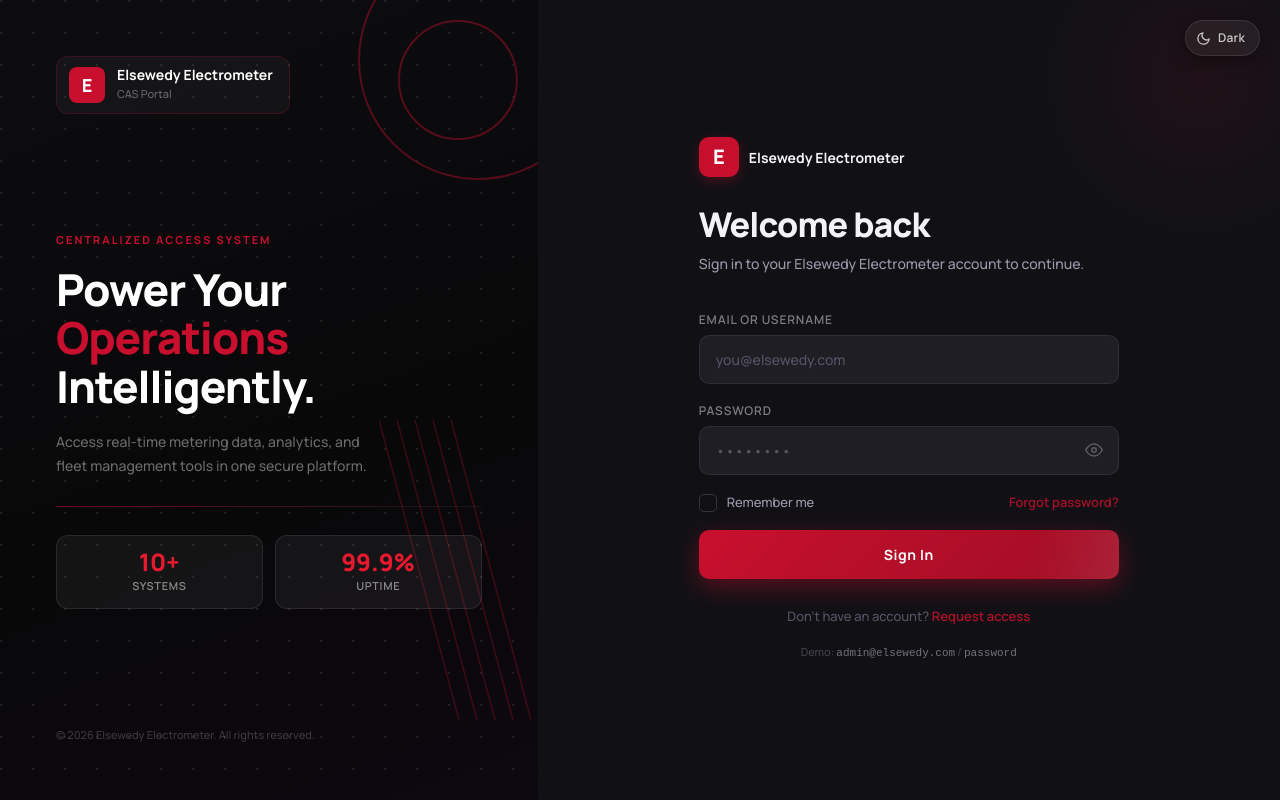
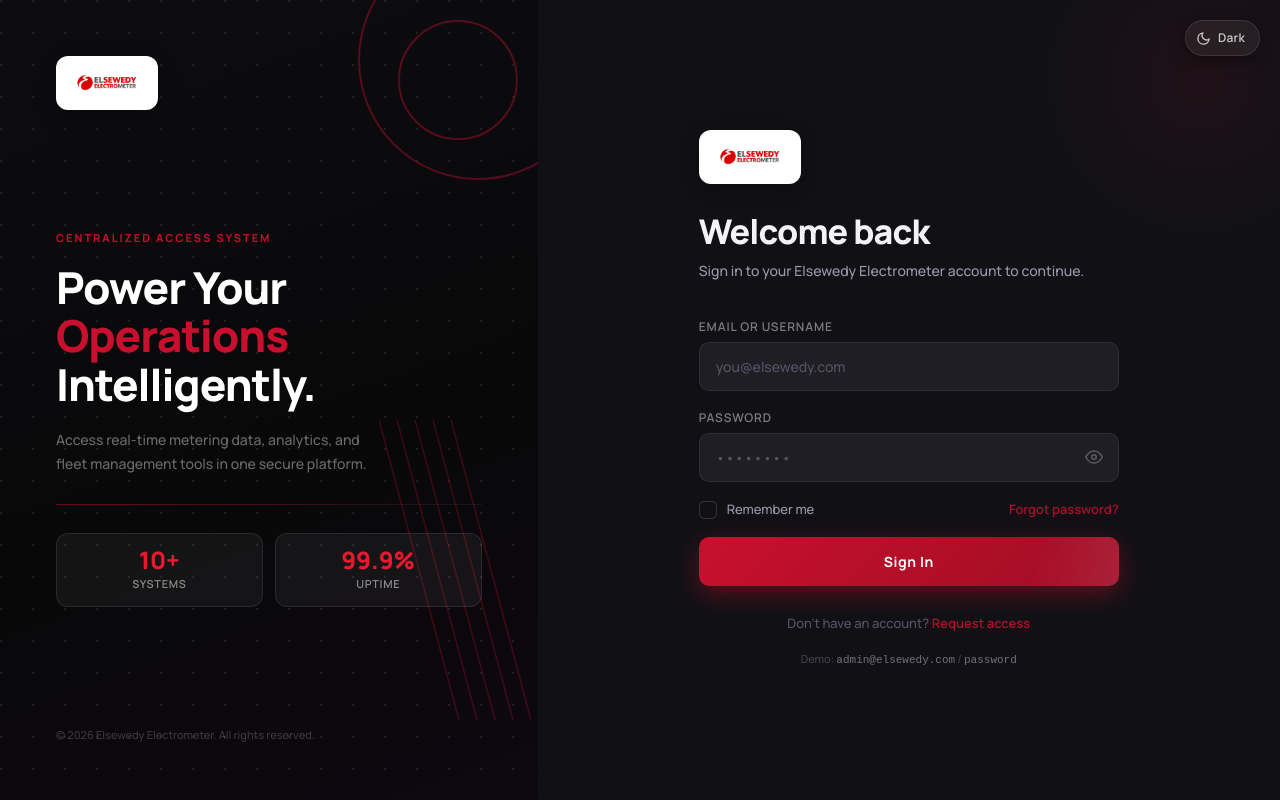
Before and after one commit to Pro-Abdallah/CAS-Login-Page, a React (Vite) app: page / in a window 1280 px wide. Shown: the top 800 px of the page. Built offline with nearby package versions, Linux system fonts and the light colour scheme.

Commit message:
Add official Elsewedy Electrometer logo to BrandPanel, LoginForm, and IntroSequence

```diff
--- a/src/components/BrandPanel.jsx
+++ b/src/components/BrandPanel.jsx
@@ -1,4 +1,5 @@
 import { motion } from 'framer-motion'
+import logoImg from '../assets/elsewedy-logo.png'
 
 const panelVariants = {
   hidden: { x: -40, opacity: 0 },
@@ -111,37 +112,18 @@
             display: 'inline-flex',
             alignItems: 'center',
             gap: '12px',
-            background: 'rgba(255,255,255,0.04)',
-            border: '1px solid rgba(200,16,46,0.2)',
+            background: '#FFFFFF',
+            border: '1px solid rgba(255,255,255,0.1)',
             borderRadius: '12px',
-            padding: '10px 16px 10px 12px',
+            padding: '10px 18px',
+            boxShadow: '0 4px 20px rgba(0,0,0,0.3)',
           }}
         >
-          <div
-            style={{
-              width: '36px',
-              height: '36px',
-              borderRadius: '8px',
-              background: '#C8102E',
-              display: 'flex',
-              alignItems: 'center',
-              justifyContent: 'center',
-              fontSize: '18px',
-              fontWeight: 800,
-              color: 'white',
-              flexShrink: 0,
-            }}
-          >
-            E
-          </div>
-          <div>
-            <div style={{ color: 'white', fontSize: '14px', fontWeight: 700, lineHeight: 1.2 }}>
-              Elsewedy Electrometer
-            </div>
-            <div style={{ color: 'rgba(255,255,255,0.35)', fontSize: '11px', fontWeight: 500, marginTop: '2px' }}>
-              CAS Portal
-            </div>
-          </div>
+          <img
+            src={logoImg}
+            alt="Elsewedy Electrometer"
+            style={{ height: '32px', width: 'auto', display: 'block' }}
+          />
         </div>
       </div>
 
--- a/src/components/IntroSequence.jsx
+++ b/src/components/IntroSequence.jsx
@@ -1,5 +1,6 @@
 import { useEffect, useRef } from 'react'
 import { motion } from 'framer-motion'
+import logoImg from '../assets/elsewedy-logo.png'
 
 export default function IntroSequence({ onComplete, duration = 3000 }) {
   const timerRef = useRef(null)
@@ -66,7 +67,7 @@
           gap: '12px',
         }}
       >
-        <LogoPlaceholder size={64} animated />
+        <LogoPlaceholder animated />
         <span
           style={{
             color: 'rgba(255,255,255,0.3)',
@@ -137,27 +138,27 @@
   )
 }
 
-function LogoPlaceholder({ size = 48, animated = false }) {
+function LogoPlaceholder({ animated = false }) {
   return (
     <motion.div
-      animate={animated ? { scale: [1, 1.06, 1] } : {}}
+      animate={animated ? { scale: [1, 1.05, 1] } : {}}
       transition={animated ? { duration: 2, repeat: Infinity, ease: 'easeInOut' } : {}}
       style={{
-        width: size,
-        height: size,
-        borderRadius: '50%',
-        background: 'var(--brand-red)',
+        padding: '12px 20px',
+        borderRadius: '12px',
+        background: '#FFFFFF',
+        boxShadow: '0 8px 24px rgba(0,0,0,0.4)',
         display: 'flex',
         alignItems: 'center',
         justifyContent: 'center',
-        fontSize: size * 0.45,
-        fontWeight: 800,
-        color: 'white',
-        letterSpacing: '-0.02em',
         flexShrink: 0,
       }}
     >
-      E
+      <img
+        src={logoImg}
+        alt="Elsewedy Electrometer"
+        style={{ height: '36px', width: 'auto', display: 'block' }}
+      />
     </motion.div>
   )
 }
--- a/src/components/LoginForm.jsx
+++ b/src/components/LoginForm.jsx
@@ -2,6 +2,7 @@
 import { motion, AnimatePresence } from 'framer-motion'
 import { useTheme } from '../context/ThemeContext'
 import { EyeIcon, EyeOffIcon, SpinnerIcon, CheckIcon, AlertIcon } from './Icons'
+import logoImg from '../assets/elsewedy-logo.png'
 
 const LS_REMEMBER_KEY = 'cas_remembered_user'
 
@@ -465,31 +466,18 @@
             alignItems: 'center',
             gap: '10px',
             marginBottom: '28px',
+            background: '#FFFFFF',
+            border: isDark ? '1px solid rgba(255,255,255,0.1)' : '1px solid rgba(0,0,0,0.08)',
+            borderRadius: '12px',
+            padding: '10px 18px',
+            boxShadow: isDark ? '0 4px 20px rgba(0,0,0,0.3)' : '0 4px 16px rgba(0,0,0,0.06)',
           }}
         >
-          <div
-            style={{
-              width: '40px',
-              height: '40px',
-              borderRadius: '10px',
-              background: '#C8102E',
-              display: 'flex',
-              alignItems: 'center',
-              justifyContent: 'center',
-              fontSize: '20px',
-              fontWeight: 800,
-              color: 'white',
-              flexShrink: 0,
-              boxShadow: '0 4px 12px rgba(200,16,46,0.3)',
-            }}
-          >
-            E
-          </div>
-          <div>
-            <span style={{ color: 'var(--text-primary)', fontSize: '14px', fontWeight: 700 }}>
-              Elsewedy Electrometer
-            </span>
-          </div>
+          <img
+            src={logoImg}
+            alt="Elsewedy Electrometer"
+            style={{ height: '32px', width: 'auto', display: 'block' }}
+          />
         </div>
 
         <h2
```
Also changed, not shown: src/assets/elsewedy-logo.png (added).
